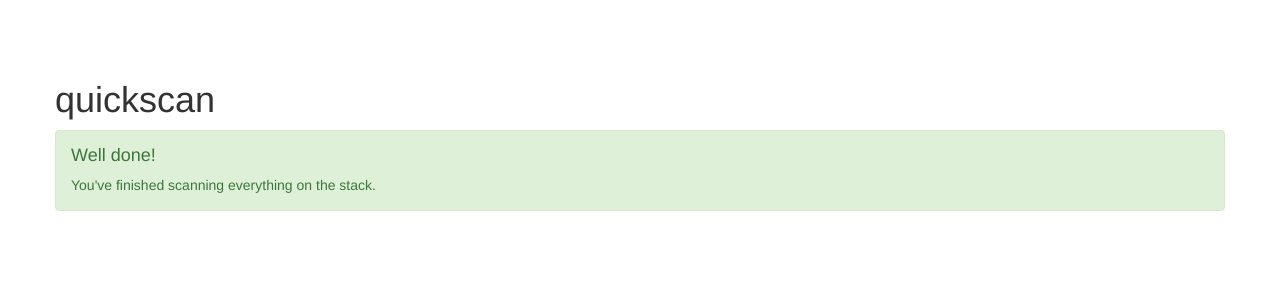
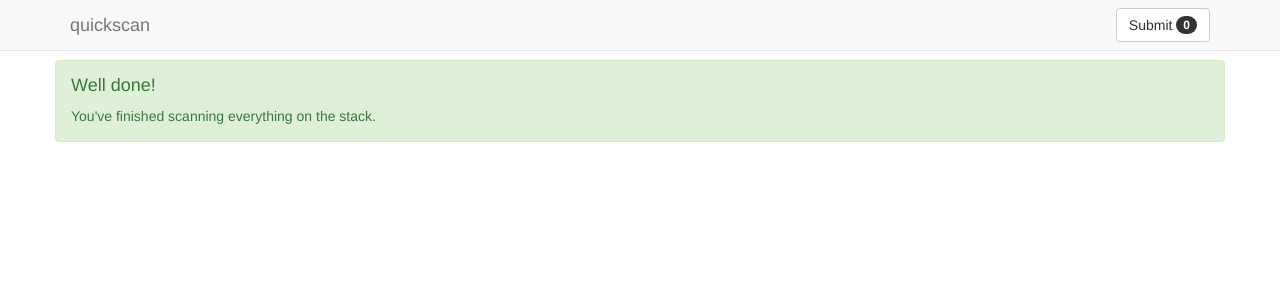
Before and after one commit to dessn/qscan, a Flask app: page / in a window 1280 px wide. Shown: the top 300 px of the page. Run offline with Flask 2, Linux system fonts and the light colour scheme; data that the repository does not hold is empty; some libraries are stand-ins or nearby versions.

Commit message:
added fixed-top navbar and submit button with badge

```diff
--- a/app/static/css/style.css
+++ b/app/static/css/style.css
@@ -1,16 +1,20 @@
 body {
     padding-bottom: 40px;
     padding-top: 60px;
-}
-
-#pages {
-    display: none;
 }
 
 .img {
     width: 100%;
     height: 200px;
     background-color: #EEEEEE;
+}
+
+div.collapse.in ul li{
+    padding-right: 15px;
+}
+
+div.collapsing ul li{
+    padding-right: 15px;
 }
 
 #loader {
--- a/app/templates/index.html
+++ b/app/templates/index.html
@@ -5,21 +5,36 @@
 <link rel="stylesheet" href="{{ url_for( 'static', filename='css/style.css' ) }}" />
 {% endblock %}
 {% block content %}
-<div id="start">
-  <div id="loader"></div>
 
+<nav class="navbar navbar-default navbar-fixed-top">
   <div class="container">
-    <div class="row">
-      <div class="span12">
-	<div class="hero-unit">
-	  <h1>quickscan</h1>
-	</div>
-      </div>
+    <div class="navbar-header">
+      <button type="button" class="navbar-toggle collapsed" data-toggle="collapse" data-target="#navbar-collapse-1">
+	<span class="sr-only">Toggle navigation</span>
+	<span class="icon-bar"></span>
+	<span class="icon-bar"></span>
+	<span class="icon-bar"></span>
+      </button>
+      <a class="navbar-brand" href="#">quickscan</a>
     </div>
-    <div id="scroll-container" class="row">
-      <div id="append-target" class="content">
-      </div>
+
+    <div class="collapse navbar-collapse" id="navbar-collapse-1">
+      <ul class="nav navbar-nav pull-right">
+	<li><button type="button" class="btn btn-default navbar-btn">Submit  <span class="badge">0</span></button></li>
+      </ul>
     </div>
+  </div>
+</nav>
+
+<div id="loader"></div>
+
+<div class="container">
+  <div id="scroll-container" class="row">
+    <div id="append-target" class="content">
+    </div>
+  </div>
+</div>
+
 {% endblock %}
 
 {% block scripts %}
```
